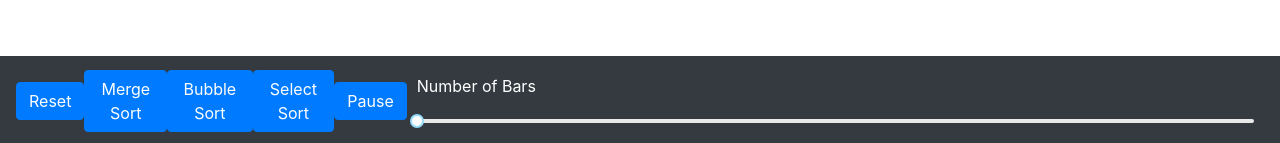
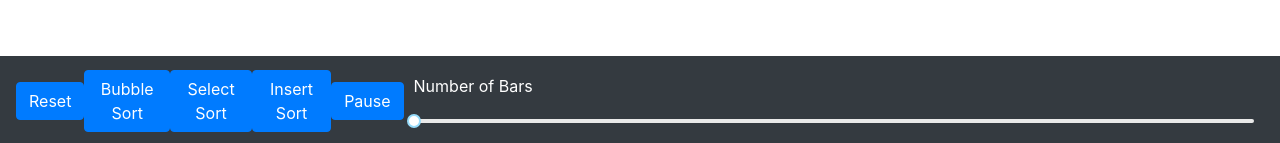
Before and after one commit to ho-tonym/sorting-visualizer, a React (Create React App) app: page / in a window 1280 px wide. Shown: the part 654-797 px from the top of the page. Built offline with nearby package versions, Linux system fonts and the light colour scheme.

Commit message:
insert sort working

```diff
--- a/src/components/SortVisualizer/SortVisualizer.jsx
+++ b/src/components/SortVisualizer/SortVisualizer.jsx
@@ -9,9 +9,10 @@ import { SliderContainer } from './slider'
 import { bubbleSort } from './algorithms/bubbleSort'
 import { selectionSort } from './algorithms/selectionSort'
 import { mergeSort } from './algorithms/mergeSort'
+import { insertionSort } from './algorithms/insertionSort'
 import { executeAnim } from './algorithms'
 
-const ANIMTION_TIME = 1000
+const ANIMTION_TIME = 500
 
 function SortVisualizer() {
   const { state, setState, slider } = useStateValue()
@@ -74,13 +75,7 @@ function SortVisualizer() {
         >
           Reset
         </Button>
-        <Button variant="primary"
-          onClick={() => setState(prevState => ({ ...prevState,
-            array: mergeSort(array, setState)
-          }))}
-        >
-          Merge Sort
-        </Button>
+
         <Button variant="primary"
           onClick={() => { bubbleSort(array, setState) }}
         >
@@ -91,6 +86,12 @@ function SortVisualizer() {
           onClick={() => { selectionSort(array, setState) }}
         >
           Select Sort
+        </Button>
+
+        <Button variant="primary"
+          onClick={() => { insertionSort(array, setState) }}
+        >
+          Insert Sort
         </Button>
 
         <Button variant="primary" onClick={() => pauseResume()}>
@@ -105,4 +106,11 @@ function SortVisualizer() {
   )
 }
         // <Button variant="primary" onClick={() => mergeTestSortingAlgorithms()}>Test Function</Button>
+        // <Button variant="primary"
+        //   onClick={() => setState(prevState => ({ ...prevState,
+        //     array: mergeSort(array, setState)
+        //   }))}
+        // >
+        //   Merge Sort
+        // </Button>
 export default SortVisualizer
--- /dev/null
+++ b/src/components/SortVisualizer/algorithms/insertionSort/index.js
@@ -0,0 +1,24 @@
+export const insertionSort = (array, setState) => {
+  const arr = [...array]
+  const length = arr.length;
+  const animationArray = []
+
+  for (let i = 0; i < length; i++) {
+    let element = arr[i];
+    let j;
+
+    for (j = i - 1; j >= 0 && arr[j] > element; j--) {
+      arr[j + 1] = arr[j];
+      animationArray.push([
+        j + 1, j, true,
+        // j, j+1 , i
+      ])
+    }
+    arr[j + 1] = element;
+  }
+
+  setState(prevState => ({ ...prevState,
+    animationArray,
+    isRunning: true,
+  }))
+};
```
Also changed, not shown: 1 other file (tests, documents, lock files or other folders).
